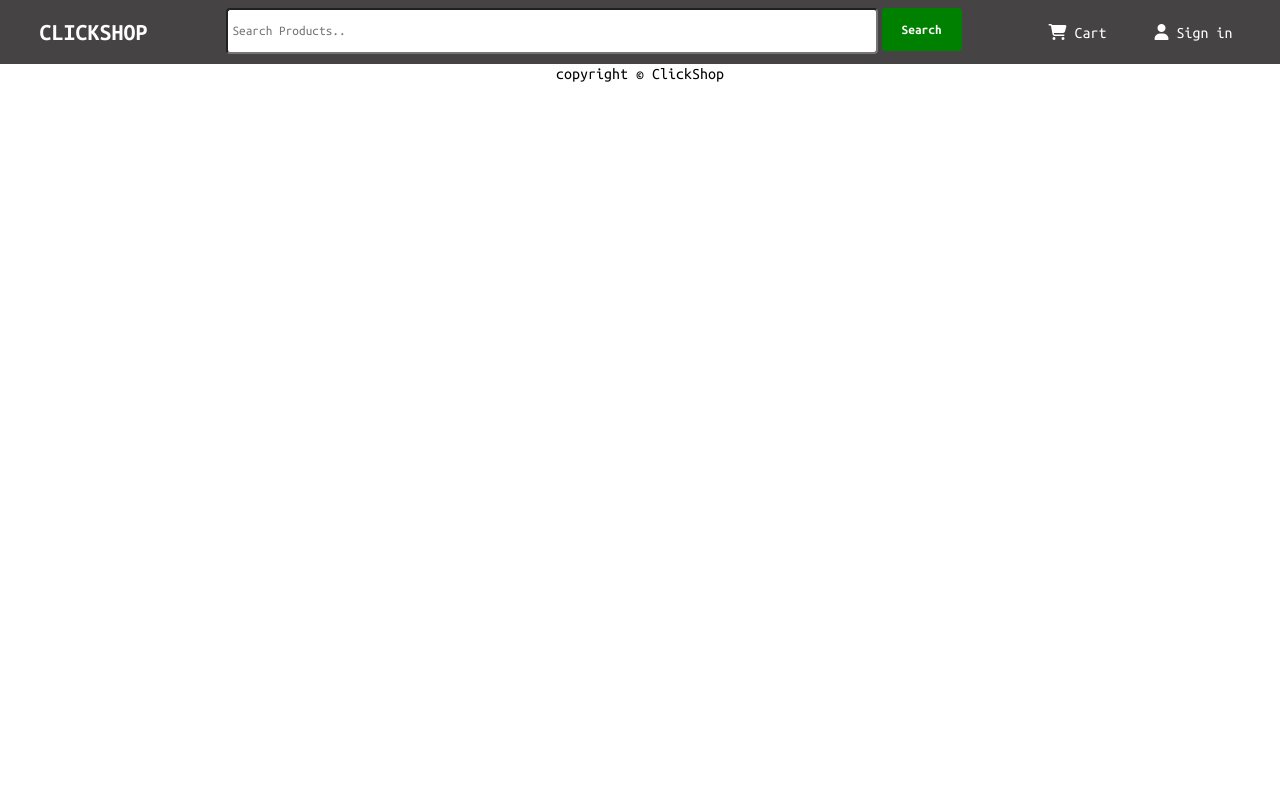
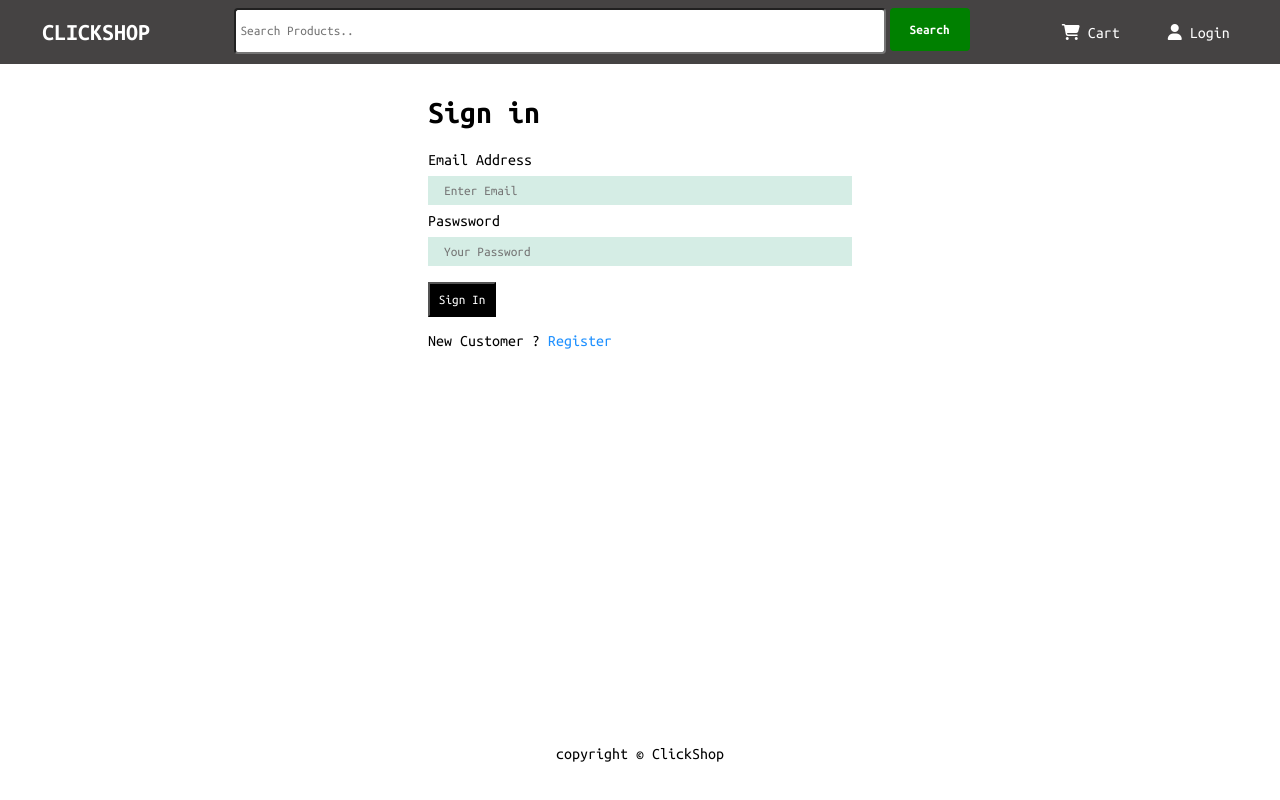
Before and after one commit to ashutosh2712/E-Commerce-App, a React (Vite) app: page /login in a window 1280 px wide. Built offline with nearby package versions, Linux system fonts and the light colour scheme.

Commit message:
User login functionalty done.

```diff
--- a/src/App.css
+++ b/src/App.css
@@ -1,3 +1,7 @@
+:root {
+  --color-input : rgb(213, 237, 229);
+}
+
 a {
   text-decoration: none;
   color: dodgerblue;
@@ -352,3 +356,52 @@ a {
 .cartSubtotalContainer {
   margin-top: 2rem;
 }
+
+/* ========== FORM ========= */
+.formContainer{
+  display: flex;
+  justify-content: center;
+  height: 85vh;
+}
+
+.formWrapper{
+  display: flex;
+  flex-direction: column;
+  margin-top: 2rem;
+
+}
+
+.registerForm{
+  display: flex;
+  flex-direction: column;
+  justify-content: center;
+  margin: 1rem 0 1rem 0;
+
+}
+
+.registerForm input {
+  padding: 0.5rem 0.5rem 0.5rem 1rem;
+
+  outline: none;
+  border: none;
+  width: 50vh;
+  background-color:var(--color-input)
+}
+
+.registerForm label {
+  padding: 0.5rem 0 ;
+}
+
+.btn-register{
+  padding: 0.55rem;
+  width: fit-content;
+  background-color: #000;
+  color: #fff;
+  margin-top: 1rem;
+}
+
+.btn-register:hover {
+  cursor: pointer;
+  font-weight: Bold;
+  font-size: 14px;
+}
--- a/src/App.jsx
+++ b/src/App.jsx
@@ -5,6 +5,7 @@ import Home from "./pages/Home";
 import { BrowserRouter, Routes, Route } from "react-router-dom";
 import ProductPage from "./pages/ProductPage";
 import CartPage from "./pages/CartPage";
+import LoginPage from "./pages/LoginPage";
 
 function App() {
   return (
@@ -13,6 +14,7 @@ function App() {
       <Routes>
         <Route to="/">
           <Route index path="" element={<Home />} />
+          <Route path="login" element={<LoginPage />} />
           <Route path="product/:id" element={<ProductPage />} />
           <Route path="cart/:id?" element={<CartPage />} />
         </Route>
--- a/src/actions/userAction.jsx
+++ b/src/actions/userAction.jsx
@@ -20,8 +20,8 @@ export const login = (email, password) => async (dispatch) => {
     const { data } = await axios.post(
       "http://127.0.0.1:8000/api/users/login",
       {
-        username: email,
-        password: password,
+        "username": email,
+        "password": password,
       },
       config
     );
--- /dev/null
+++ b/src/components/FormContainer.jsx
@@ -0,0 +1,7 @@
+import React from "react";
+
+const FormContainer = ({ children }) => {
+  return <div className="formContainer">{children}</div>;
+};
+
+export default FormContainer;
--- a/src/components/Navbar.jsx
+++ b/src/components/Navbar.jsx
@@ -27,9 +27,11 @@ const Navbar = () => {
             <i className="fas fa-shopping-cart"></i> Cart
           </span>
         </Link>
-        <span className="rightItems item-two">
-          <i className="fas fa-user"></i> Sign in
-        </span>
+        <Link to="login/" className="navbarEndItems">
+          <span className="rightItems item-two">
+            <i className="fas fa-user"></i> Login
+          </span>
+        </Link>
       </div>
     </div>
   );
--- /dev/null
+++ b/src/pages/LoginPage.jsx
@@ -0,0 +1,70 @@
+import React, { useEffect } from "react";
+import { useState } from "react";
+import FormContainer from "../components/FormContainer";
+import { Link, redirect, useNavigate } from "react-router-dom";
+import { useDispatch, useSelector } from "react-redux";
+import { login } from "../actions/userAction";
+import Message from '../components/Message'
+import Loader from '../components/Loader';
+
+const LoginPage = () => {
+  const [email, setEmail] = useState("");
+  const [password, setPassword] = useState("");
+  const navigate = useNavigate();
+
+  const dispatch = useDispatch();
+  const redirect = location.search ? location.search.split("=")[1] : "/";
+
+  const userLogin = useSelector((state) => state.userLogin);
+  const { error, loading, userInfo } = userLogin;
+
+  useEffect(() => {
+    if (userInfo) {
+      navigate(redirect);
+    }
+  }, [userInfo, redirect]);
+  const submitHandler = (e) => {
+    e.preventDefault()
+    dispatch(login(email, password));
+  };
+  return (
+    <FormContainer>
+      <div className="formWrapper">
+        <h1>Sign in</h1>
+        {error && <Message>{error}</Message>}
+        {loading && <Loader/>}
+        <form onSubmit={submitHandler} className="registerForm">
+          <label htmlFor="email">Email Address</label>
+          <input
+            type="email"
+            name="email"
+            id="email"
+            value={email}
+            onChange={(e) => setEmail(e.target.value)}
+            placeholder="Enter Email"
+          />
+          <label htmlFor="password">Paswsword</label>
+          <input
+            type="password"
+            name="password"
+            id="password"
+            value={password}
+            onChange={(e) => setPassword(e.target.value)}
+            placeholder="Your Password"
+          />
+          <button type="submit" className="btn-register">
+            Sign In
+          </button>
+        </form>
+        <div className="toggleUser">
+          New Customer ?{" "}
+          <Link to={redirect ? `/register?redirect=${redirect}` : "/register"}>
+            Register
+          </Link>
+        </div>
+      </div>
+    </FormContainer>
+  );
+};
+
+export default LoginPage;
```
